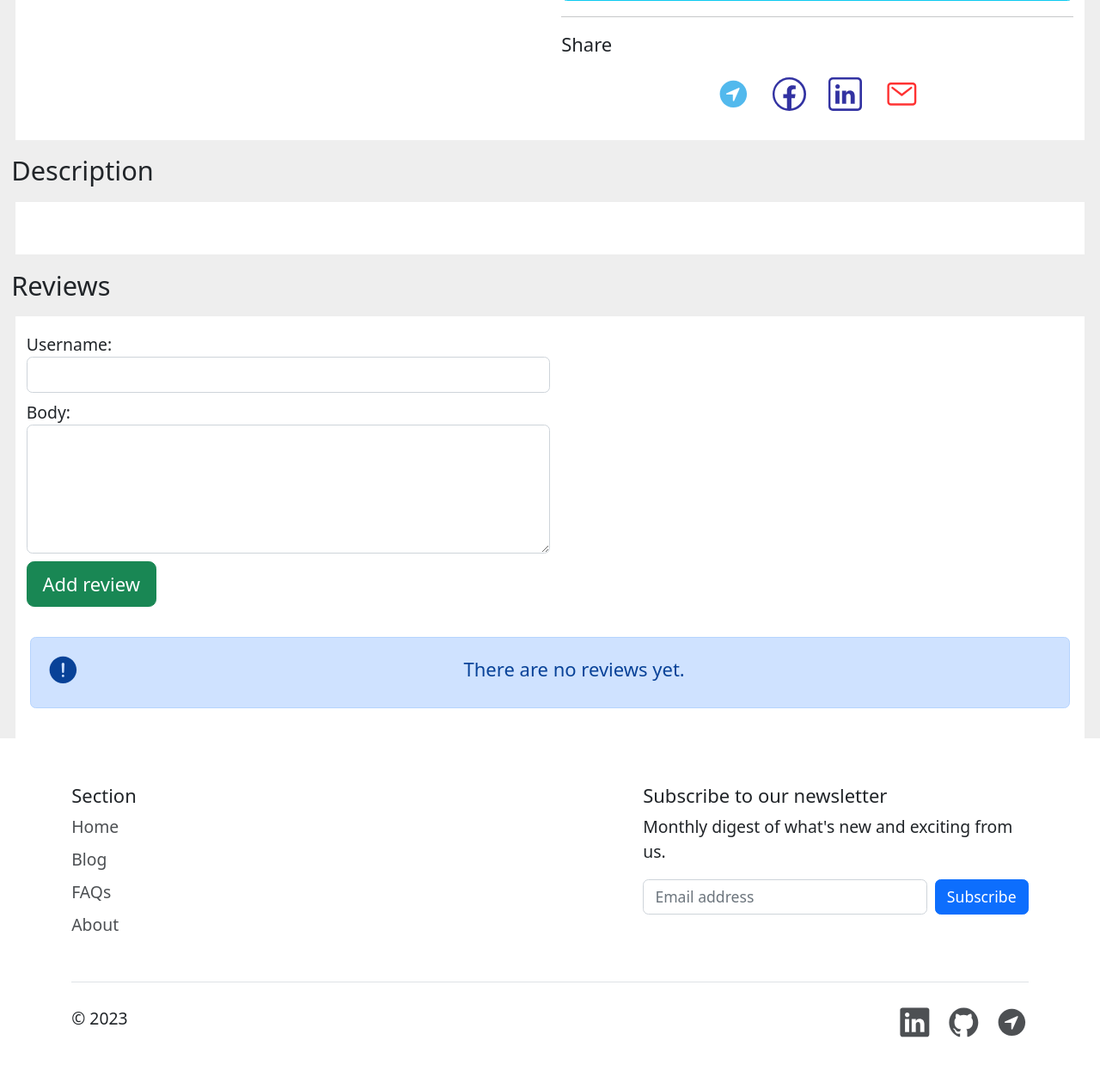
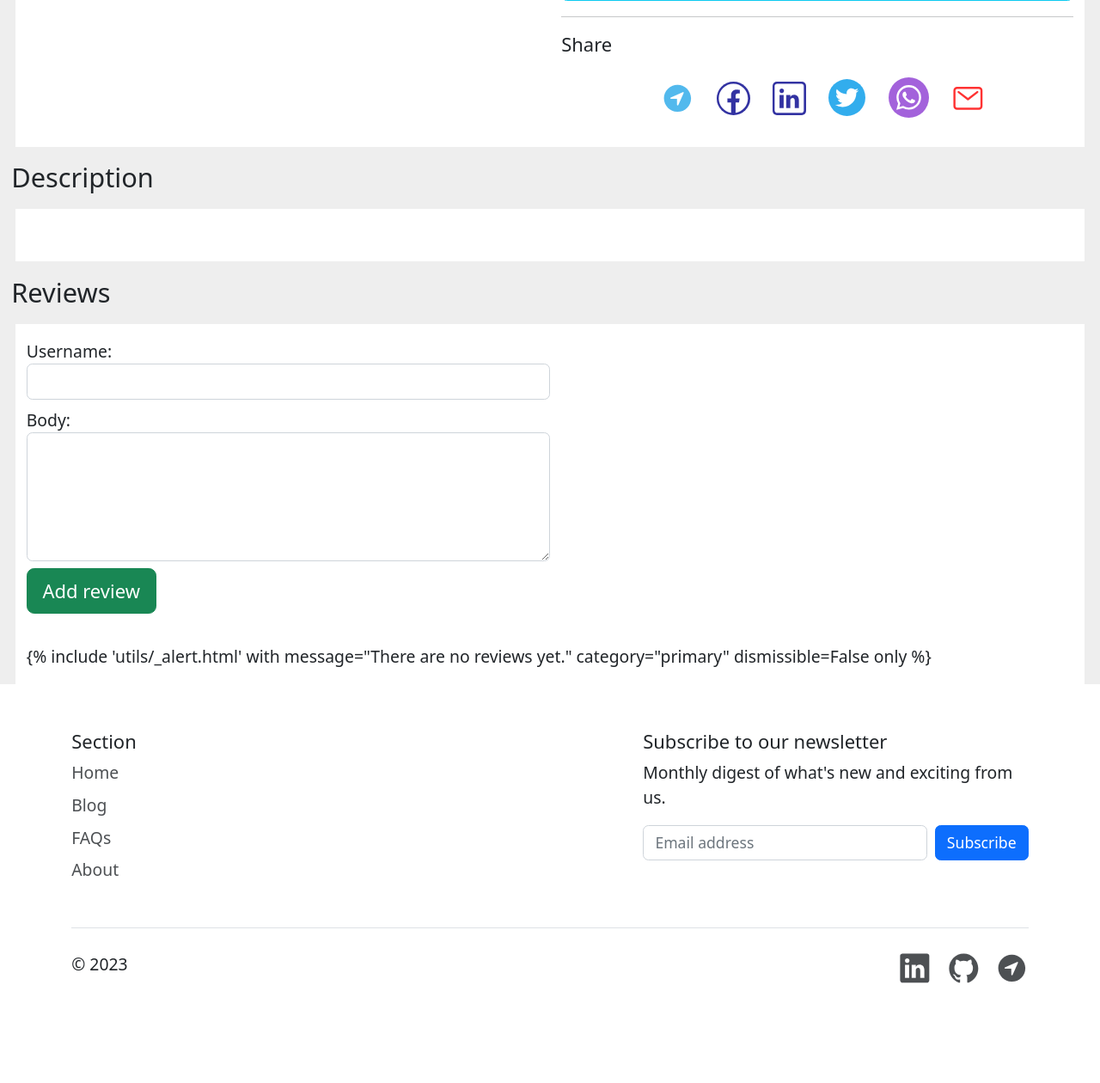
Before and after one commit to Gubchik123/LapZone, a Django app: template lapzone/shop/templates/shop/product_detail.html in a window 1280 px wide. Shown: the part 430-1690 px from the top of the page at 86% size. After the commit the page ends 1574 px from the top, so only its background shows below. Run offline with Django 4.2, Linux system fonts and the light colour scheme; the template is opened without the code that fills it: values that come from a table or form of the project are taken from there, others are empty; some libraries are stand-ins or nearby versions.

Commit message:
FEAT: Add Viber and Twitter share buttons in the product_detail.html
Add some styles for this buttons in the product_detail.css

```diff
--- a/lapzone/shop/templates/shop/product_detail.html
+++ b/lapzone/shop/templates/shop/product_detail.html
@@ -38,9 +38,7 @@
 						/>
 					</div>
 					{% for shot in product.productshot_set.all %}
-					<div
-						class="carousel-item" data-bs-interval="3000"
-					>
+					<div class="carousel-item" data-bs-interval="3000">
 						<img
 							class="d-block w-100"
 							alt="{{ shot.name }}"
@@ -110,10 +108,11 @@
 		<!-- Share buttons -->
 		<div>
 			<h5 class="mb-4">Share</h5>
+			<div class="row share-links">
+				{% with current_url=request.build_absolute_uri %}
 				<div
-				class="share-links d-flex justify-content-center align-items-center"
+					class="col-md-6 col-sm-12 d-flex justify-content-end align-items-center"
 				>
-				{% with current_url=request.build_absolute_uri %}
 					<!-- Share link for Telegram -->
 					<a
 						target="_blank"
@@ -133,18 +132,38 @@
 					<!-- Share link for LinkedIn -->
 					<a
 						target="_blank"
-					class="float_left me-4"
+						class="float_left"
 						href="https://www.linkedin.com/sharing/share-offsite/?url={{ current_url }}"
 					>
 						<ion-icon name="logo-linkedin"></ion-icon>
 					</a>
+				</div>
+				<div class="col-md-6 col-sm-12 d-flex align-items-center">
+					<!-- Share link for Twitter -->
+					<a
+						target="_blank"
+						class="float_left me-4"
+						href="https://twitter.com/share?original_referer={{ current_url }}"
+					>
+						<ion-icon name="logo-twitter"></ion-icon>
+					</a>
+					<!-- Share link for Viber -->
+					<a
+						target="_blank"
+						class="float_left me-4"
+						href="viber://forward?text={{ current_url }}"
+					>
+						<ion-icon name="logo-whatsapp"></ion-icon>
+					</a>
 					<!-- Share link for Email -->
 					<a
 						target="_blank"
+						class="float_left"
 						href="mailto:?subject=Check-{{ product.name }}&body={{ current_url }}"
 					>
 						<ion-icon name="mail-outline"></ion-icon>
 					</a>
+				</div>
 				{% endwith %}
 			</div>
 		</div>
@@ -171,14 +190,13 @@
 			id="review_form"
 			action="{{ request.path }}review/"
 		>
-            {% csrf_token %}
-            {{ review_form.as_div }}
-            <input type="hidden" id="review_parent" name="review_parent_id">
+			{% csrf_token %} {{ review_form.as_div }}
+			<input type="hidden" id="review_parent" name="review_parent_id" />
 			<input
 				type="submit"
 				value="Add review"
 				class="btn btn-success btn-lg mb-3"
-            >
+			/>
 		</form>
 
 		{% for review in product.get_reviews %}
@@ -189,7 +207,9 @@
 				<b>{{ review.name }}</b>
 				{{ review.created |date:"d.m.Y | H:i" }}
 			</div>
-            <div class="review__body d-flex justify-content-between align-items-center">
+			<div
+				class="review__body d-flex justify-content-between align-items-center"
+			>
 				<p class="mb-0"><b>Review:</b> {{ review.body }}</p>
 				<a
 					href="#review_form"
@@ -213,9 +233,8 @@
 			</div>
 			{% endfor %}
 		</div>
-        {% empty %}
-        {% include 'utils/_alert.html' with message="There are no reviews yet." category="primary" dismissible=False only %}
-        {% endfor %}
+		{% empty %} {% include 'utils/_alert.html' with message="There are no
+		reviews yet." category="primary" dismissible=False only %} {% endfor %}
 	</div>
 </div>
 {% endblock content %}
--- a/lapzone/static/css/shop/product_detail.css
+++ b/lapzone/static/css/shop/product_detail.css
@@ -1,12 +1,24 @@
 #productCarousel { width: 85%; }
 
 .share-links ion-icon[name="logo-facebook"],
+.share-links ion-icon[name="logo-twitter"],
+.share-links ion-icon[name="logo-whatsapp"],
 .share-links ion-icon[name="navigate-circle"] { border-radius: 50%; }
 .share-links ion-icon[name="logo-linkedin"],
 .share-links ion-icon[name="mail-outline"] { border-radius: 5px; }
 .share-links ion-icon[name="logo-linkedin"],
 .share-links ion-icon[name="logo-facebook"] {
     color: #fff; background: darkblue;
+}
+.share-links ion-icon[name="logo-twitter"] {
+    padding: 7px;
+    font-size: 1.5em;
+    color: #fff; background-color: #0099E9;
+}
+.share-links ion-icon[name="logo-whatsapp"] {
+    padding: 7px;
+    font-size: 1.7em;
+    color: #fff; background-color: #8d3cd3;
 }
 .share-links ion-icon[name="mail-outline"] {
     color: red; background-color: #fff;
@@ -31,3 +43,8 @@ textarea.form-control { height: 150px; }
 
     .review__body .btn { margin-top: 10px; }
 }
+
+@media screen and (max-width: 768px) { /* Bootstrap5 .md breakpoint */
+    .share-links .col-sm-12:first-child { margin-bottom: 10px; }
+    .share-links .col-sm-12 { justify-content: center!important; }
+}
```
Lines whose indentation alone changed are shown as unchanged.
